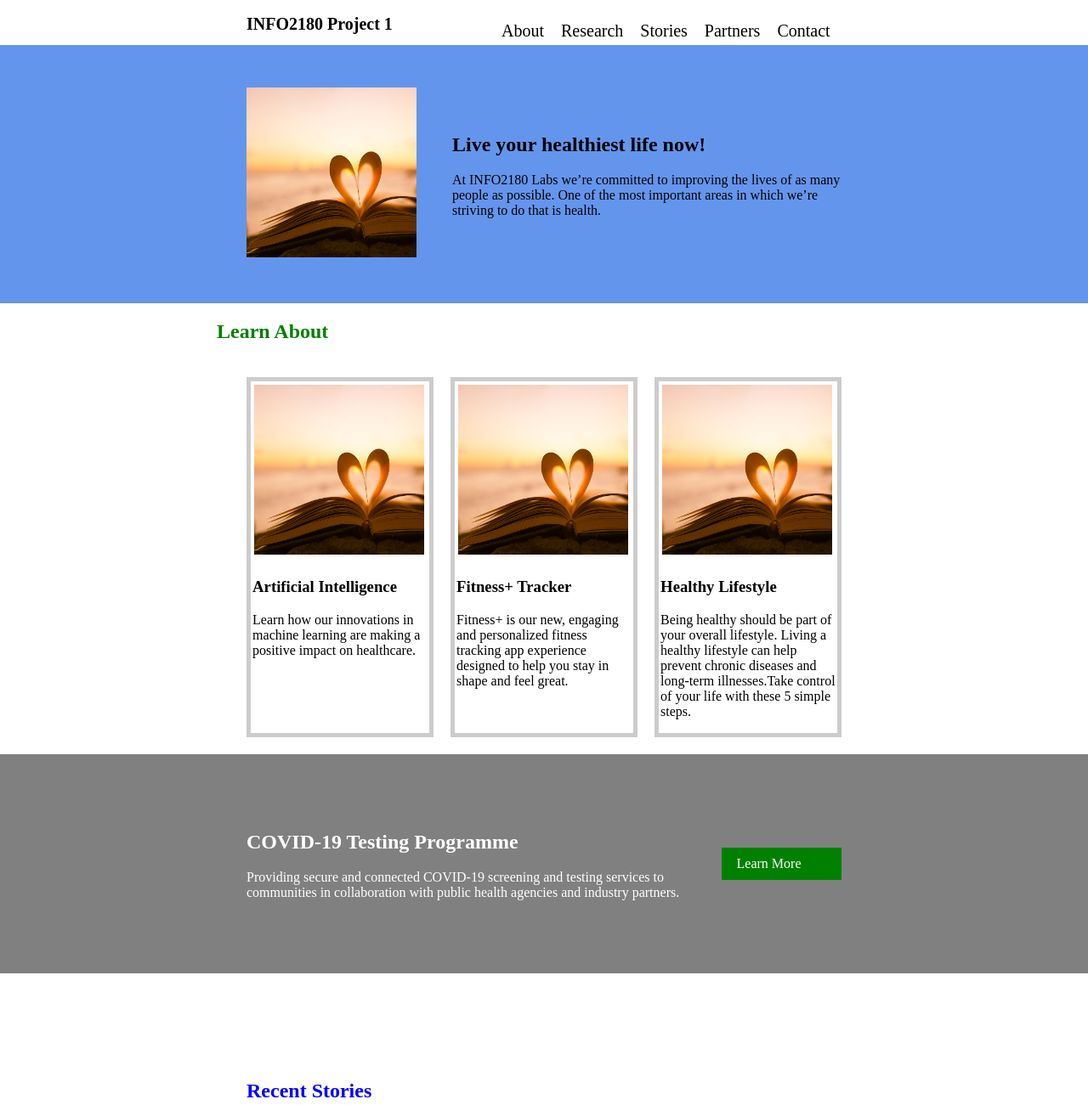
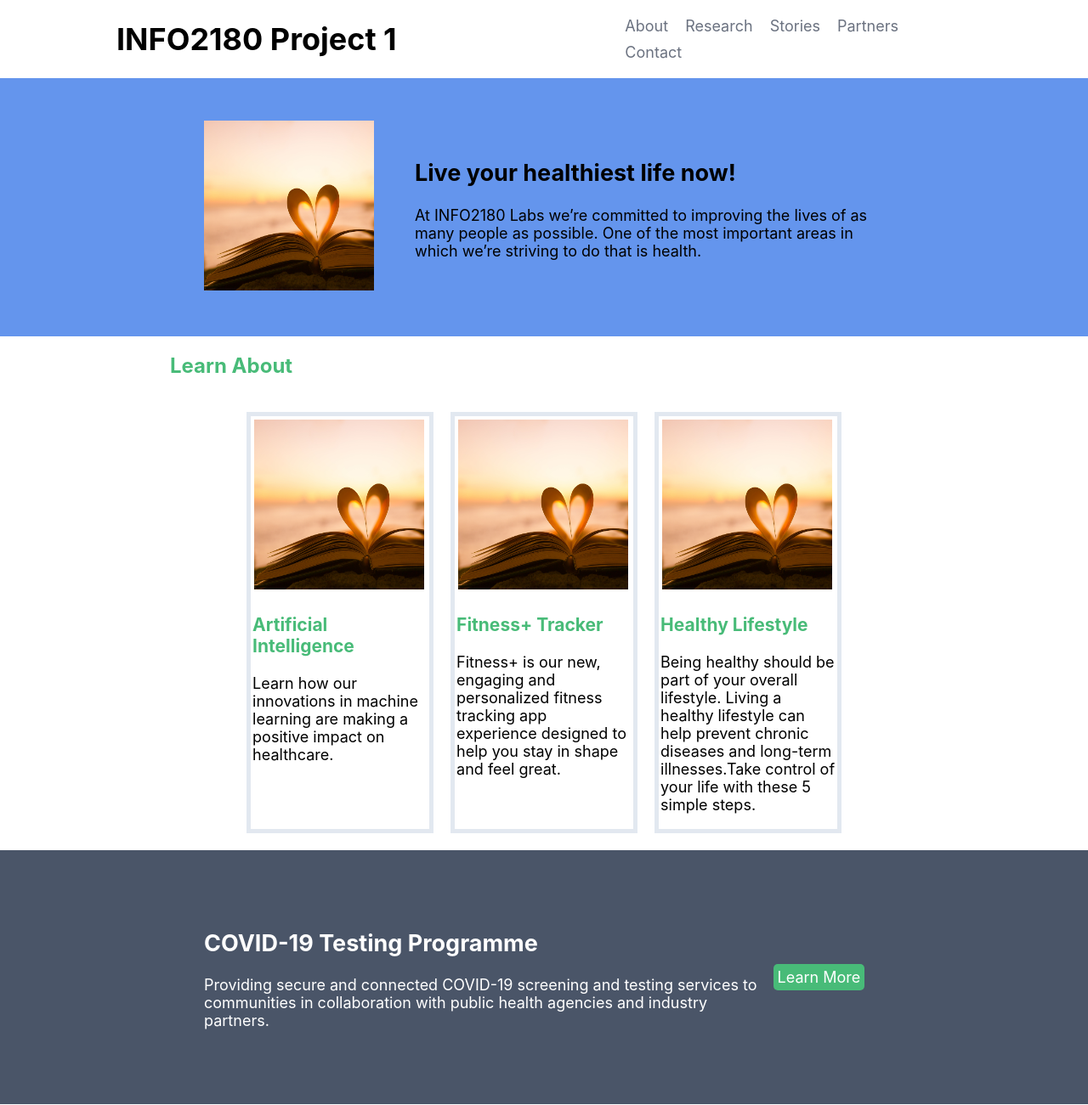
Before and after one commit to manuel1710/info2180-project1, a plain HTML site: page index.html in a window 1280 px wide. Shown: the top 1301 px of the page at 85% size. Drawn offline with Linux system fonts and the light colour scheme.

Commit message:
Fixed Javascript file

```diff
--- a/scripts.js
+++ b/scripts.js
@@ -1 +1,22 @@
 /* Add your JavaScript to this file */
+
+function message(){
+    var butn = document.getElementsByTagName("button")[0];
+    // var email= document.getElementById("email").value;
+    var pattern = /^\w+@[a-zA-Z_]+?\.[a-zA-Z]{2,3}$/;
+    butn.addEventListener("click",function(e){
+        var email= document.getElementById("email").value;
+        e.preventDefault();
+        if(email.match(pattern)){
+            document.getElementsByClassName("message")[0].innerHTML = `Thank you! Your email address ${email} has been added to our mailing list`;
+        }
+        else{
+            // document.getElementsByClassName("message")[0].innerHTML = `Thank you! Your email address ${email} has been added to our mailing list`;
+            document.getElementsByClassName("message")[0].innerHTML = "Please Input Valid Email Address";
+        }
+    // document.getElementsByClassName("btn").onclick = function(){
+    // }
+    });
+}
+
+window.onload=message;
--- a/styles.css
+++ b/styles.css
@@ -1,11 +1,12 @@
 /* Add your CSS to this file */
 body {
     margin: 0;
-    font-size: 16px;
+    font-size: 18px;
+    font-family: -apple-system, BlinkMacSystemFont, 'Segoe UI', Roboto, Oxygen, Ubuntu, Cantarell, 'Open Sans', 'Helvetica Neue', sans-serif ;
 }
 .container {
-    margin: 0 auto;
-    max-width: 700px;
+    margin: auto;
+    max-width: 800px;
     width: 100%;
     display: flex;
     /* grid-gap: 20px; */
@@ -18,22 +19,39 @@ body {
 
     }
 }
+
+header{
+    background-color: white;
+    font-style: 18px;
+}
 header .container{
-    display:flex;
-    align-items: flex-end;
+    margin: auto;
+    max-width: 1006px;
+    width: 100%;
+    display: flex;
+    /* grid-gap: 20px; */
+    flex-direction: row;
+    align-items: center;
+    /* display:inline-flex; */
+    /* flex-wrap: wrap; */
+    /* align-items:; */
 }
 
 .container h1{
-    width:40%;
-    order:1;
-    font-size: 20px;
+    width:60%;
+    /* order:1; */
+    /* font-size: 20px; */
     /* background-color: red; */
 }
-.container nav{
-    padding-left: 10%;
-    width:100%;
-    order:2;
-    font-size: 20px;
+.container nav ul{
+    /* padding-left: 10%;/ */
+    /* width:100%; */
+    /* order:2; */
+    /* /font-size: 20px; */
+    /* display:inline-block; */
+    padding: 0;
+    margin: 0;
+    overflow: hidden;
 }
 
 .overview-hero{
@@ -68,9 +86,10 @@ header .container{
 }
 
 .learn-about h2{
+    font-size:24px;
     width:100%;
     padding-right: 10%;
-    color: green;
+    color: #48BB78;
 }
 
 .cards{
@@ -90,7 +109,7 @@ header .container{
 }
 
 .card{
-    border:5px #ccc solid;
+    border:5px #E2E8F0 solid;
     /* justify-content: flex-end; */
     /* margin: 10%; */
     /* align-items: flex-end; */
@@ -105,8 +124,13 @@ header .container{
 
 }
 
+.card-body h3{
+    color: #48BB78;
+    font-size:21px;
+}
 .testing {
-    background-color: grey;
+    background-color: #4A5568;
+    color:white;
     padding-top: 70px;
     padding-bottom: 70px;
 }
@@ -120,7 +144,7 @@ header .container{
 }
 
 .cta{
-    background-color: green;
+    /* background-color: green; */
     margin: auto;
     width:33%;
     padding-top: 10px;
@@ -132,7 +156,10 @@ header .container{
 .cta a{
     text-align:center;
     color: white;
+    background-color: #48BB78;
+    border-radius: 5px;
 }
+
 .article-body{
     width:100%;
 }
@@ -148,8 +175,12 @@ header .container{
 .stories h2{
     display:flex;
     flex-direction: column;
-    color:blue;
+    color:#5A67D8;
     width: 100%;
+}
+
+.stories h3{
+    font-size: 18px;
 }
 article img{
     float:left;
@@ -161,11 +192,12 @@ article img{
 }
 
 article a{
-    color:blue;
+    color:#5A67D8;
 }
 
 .newsletter{
-    background-color: lightgreen;
+    background-color: #48BB78;
+    color:white;
     width:100%;
     padding-top: 50px;
     padding-bottom: 50px;
@@ -187,15 +219,31 @@ article a{
     padding-right: 5px;
 
 }
+.newsletter button{
+    background-color: #5A67D8;
+    width:100px;
+    outline:none;
+    border: none;
+    padding: 10px;
+    border-radius: 5px;
+}
+form input{
+    width:200px;
+    outline:none;
+    border: none;
+    padding: 10px;
+    border-radius: 5px;
+}
 input[type="email"]{
-    border:5px solid red;
+    /* border:5px solid red; */
     /* border-radius: 20px; */
 }
 
 footer{
-    background-color: grey;
+    background-color: #4A5568;
     padding-top: 10px;
     padding-bottom: 10px;
+    color: white;
 }
 
 ul{
@@ -205,11 +253,11 @@ ul{
 a,li{
     text-decoration:none;
     padding: 5px;
-    color: black;
+    color: #6b7280;
 }
 
 a:hover{
-    color:blue;
+    color:#5A67D8;
 }
 
 li{
```
